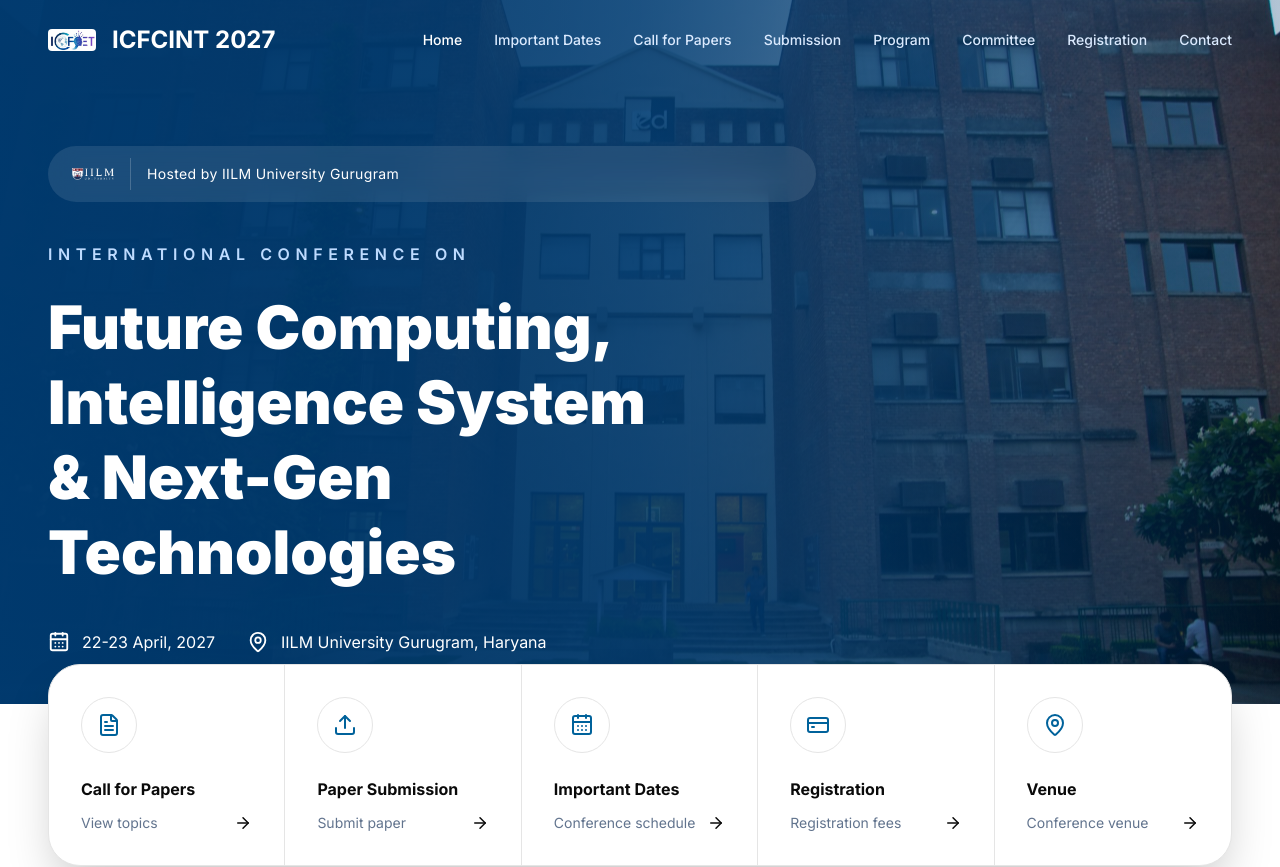
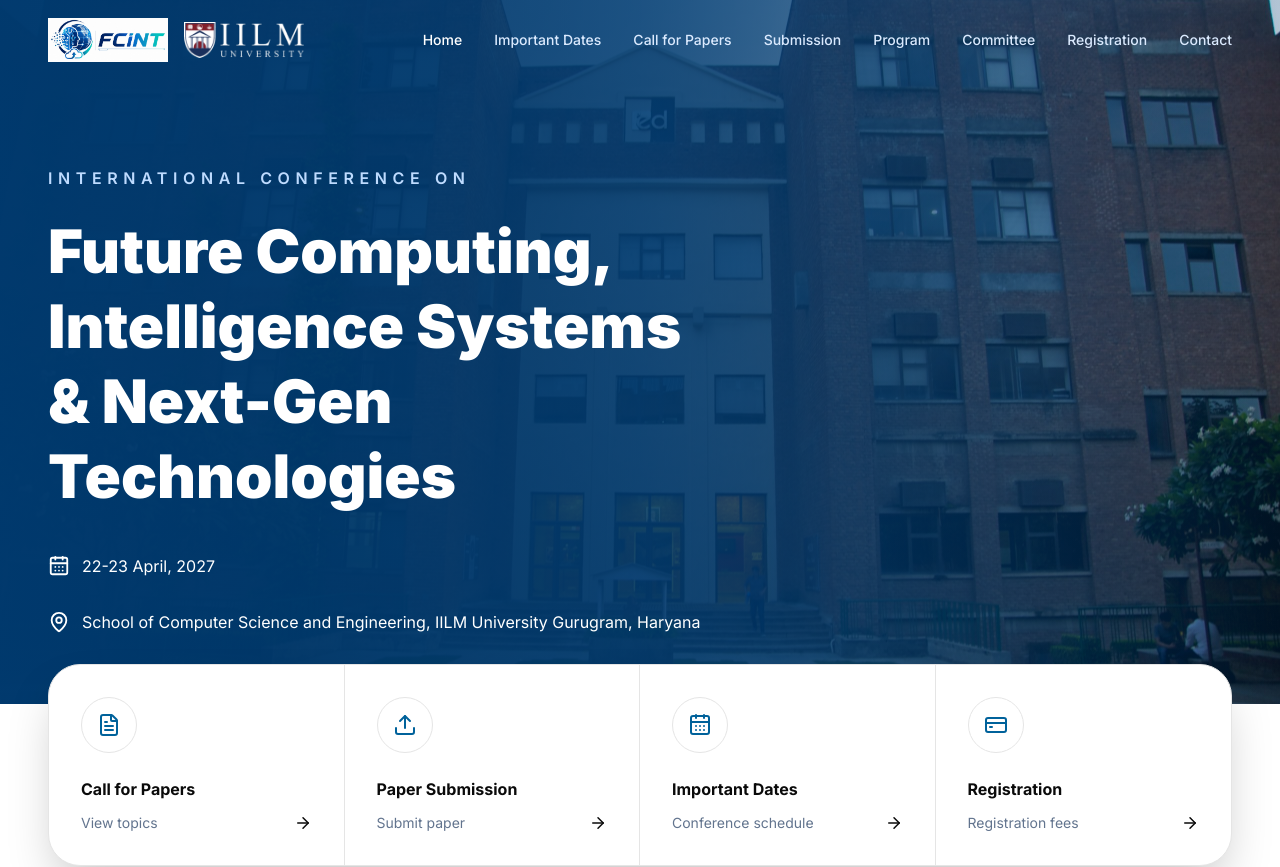
Before and after one commit to abhiseksharma/ICFCINT, a Next.js app: page / in a window 1280 px wide. Shown: the top 867 px of the page. Built offline with nearby package versions, Linux system fonts and the light colour scheme.

Commit message:
Logo position changed and corrections

```diff
--- a/app/call-for-papers/page.tsx
+++ b/app/call-for-papers/page.tsx
@@ -201,7 +201,7 @@
 
             <p className="mt-10 text-lg leading-9 text-slate-600">
 
-                ICFCISET 2027 invites researchers, academicians,
+                ICFCINT 2027 invites researchers, academicians,
                 industry professionals and students to submit
                 original, unpublished research papers.
 
--- a/app/important-dates/page.tsx
+++ b/app/important-dates/page.tsx
@@ -18,7 +18,7 @@
 const timeline = [
   {
     title: "Opening Submission Date",
-    date: "01 Dec 2026",
+    date: "01 Jan 2027",
     icon: CalendarClock,
     color: "bg-blue-100 text-blue-700",
     description: "Paper submission portal opens.",
@@ -32,7 +32,7 @@
   },
   {
     title: "Notification of Acceptance / Rejection",
-    date: "26 Feb 2027",
+    date: "01 Mar 2027",
     icon: FileCheck2,
     color: "bg-green-100 text-green-700",
     description: "Authors will receive review decisions.",
--- a/components/layout/navbar.tsx
+++ b/components/layout/navbar.tsx
@@ -51,12 +51,19 @@
             <Image
               src="/images/conference-logo.jpeg"
               alt="ICFCINT"
-              width={48}
-              height={48}
-              className="rounded"
+              width={120}
+              height={120}
+              // className="rounded"
             />
 
-            <div className="leading-tight">
+            <Image
+                  src="/images/institute-logo.png"
+                  alt="Institute"
+                  width={120}
+                  height={120}
+              />
+
+            {/* <div className="leading-tight">
               <div
                 className={`text-2xl font-bold transition-colors ${
                   scrolled ? "text-slate-900" : "text-white"
@@ -64,7 +71,7 @@
               >
                 ICFCINT 2027
               </div>
-            </div>
+            </div> */}
           </Link>
 
           {/* Desktop Navigation */}
--- a/components/sections/Hero.tsx
+++ b/components/sections/Hero.tsx
@@ -30,24 +30,24 @@
       <Container>
 
         <div className="relative z-10 flex h-[88vh] max-w-3xl flex-col justify-center pt-24 text-white">
-          <div className="mb-10 inline-flex items-center rounded-full bg-white/10 px-6 py-3 backdrop-blur-md">
+          {/* <div className="mb-10 flex w-full items-center rounded-2xl bg-white/10 px-8 py-5 backdrop-blur-md">
 
               <Image
                   src="/images/institute-logo.png"
                   alt="Institute"
-                  width={42}
-                  height={42}
+                  width={120}
+                  height={120}
               />
 
               <div className="mx-4 h-8 w-px bg-white/20" />
 
-              <span className="text-sm tracking-wide">
+              <span className="text-sm tracking-wide text-center">
 
-                  Hosted by IILM University Gurugram
+                  Hosted by School of Computer Science and Engineering, IILM University Gurugram, Haryana
 
               </span>
 
-          </div>
+          </div> */}
 
             {/* Small Heading */}
 
@@ -65,7 +65,7 @@
 
                 <br />
 
-                Intelligence System
+                Intelligence Systems
 
                 <br />
 
@@ -97,7 +97,7 @@
 
                     <MapPin size={22} />
 
-                    <span>IILM University Gurugram, Haryana</span>
+                    <span>School of Computer Science and Engineering, IILM University Gurugram, Haryana</span>
 
                 </div>
 {/*
--- a/components/sections/quick-links.tsx
+++ b/components/sections/quick-links.tsx
@@ -36,12 +36,12 @@
     href: "/registration",
     icon: CreditCard,
   },
-  {
-    title: "Venue",
-    description: "Conference venue",
-    href: "/venue",
-    icon: MapPin,
-  },
+  // {
+  //   title: "Venue",
+  //   description: "Conference venue",
+  //   href: "/venue",
+  //   icon: MapPin,
+  // },
 ];
 
 export default function QuickLinks() {
@@ -49,7 +49,7 @@
     <section className="relative z-30 -mt-10 mb-24">
       <Container>
 
-        <div className="grid overflow-hidden rounded-[32px] border bg-white shadow-2xl md:grid-cols-2 xl:grid-cols-5">
+        <div className="grid overflow-hidden rounded-[32px] border bg-white shadow-2xl md:grid-cols-2 xl:grid-cols-4">
 
           {links.map((item) => {
 
```
Also changed, not shown: public/images/Old/conference-logo.jpg (deleted), public/images/conference-logo.jpeg.
